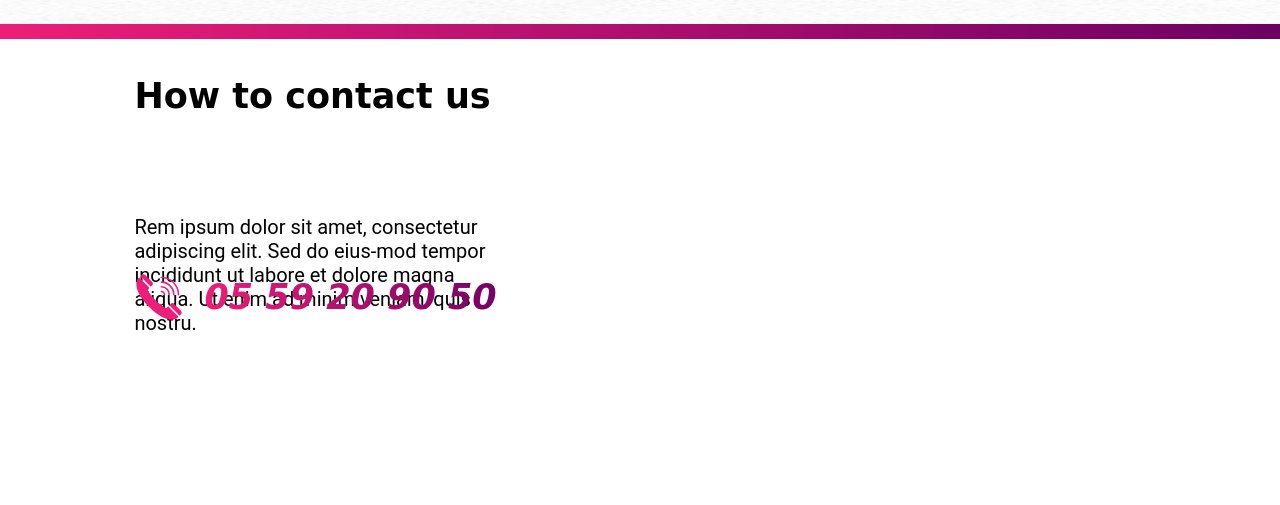
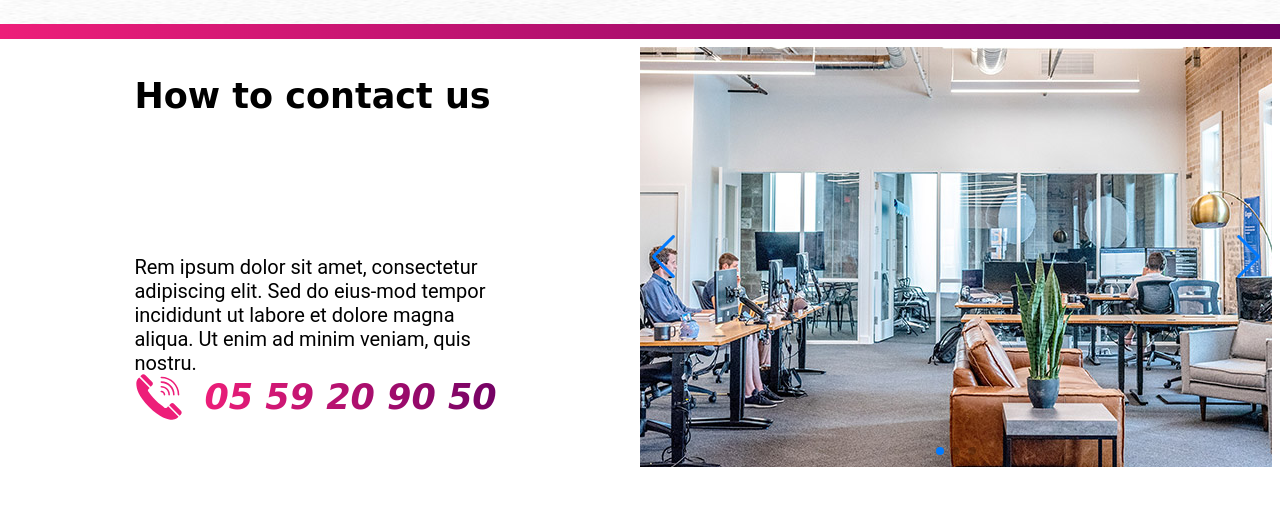
Before and after one commit to LOVE-Keqing/Redmoot, a plain HTML site: page CODE/index.html in a window 1280 px wide. Shown: the part 261-766 px from the top of the page. Drawn offline with nearby package versions, Linux system fonts and the light colour scheme.

Commit message:
Debut de la partie slider

```diff
--- a/CODE/index.html
+++ b/CODE/index.html
@@ -4,6 +4,7 @@
     <meta charset="utf-8">
     <title>Accueil</title>
     <link rel="stylesheet" href="styleAccueil.css">
+    <meta name="viewport" content="width=device-width, initial-scale=1, minimum-scale=1, maximum-scale=1" />
 </head>
 <body>
     <header>
@@ -38,6 +39,39 @@
             <p class="num">05 59 20 90 50</p>
           </div>
         </div>
+        <!--<link rel="stylesheet" href="https://cdn.jsdelivr.net/npm/swiper@9/swiper-bundle.min.css"/>
+        <script src="https://cdn.jsdelivr.net/npm/swiper@9/swiper-bundle.min.js">
+          const swiper = new Swiper('.swiper', {
+            direction: 'horizontal',
+            loop: true,
+
+            pagination: {
+              el: '.swiper-pagination',
+            },
+
+            navigation: {
+              nextEl: '.swiper-button-next',
+              prevEl: '.swiper-button-prev',
+            },
+          });
+        </script>
+        <div class="swiper">
+          <div class="swiper-wrapper">
+            <div class="swiper-slide"><img src="../ELEMENTS/photo1.jpg" class="photos" alt="Photo 1"></div>
+            <div class="swiper-slide"><img src="../ELEMENTS/photo2.jpg" class="photos" alt="Photo 2"></div>
+            <div class="swiper-slide"><img src="../ELEMENTS/photo3.jpg" class="photos" alt="Photo 3"></div>
+          </div>
+          <div class="swiper-pagination"></div>
+          <div class="swiper-button-prev"><img src="../ELEMENTS/chevron.svg"  class="chevron" alt="chevron"></div>
+          <div class="swiper-button-next"><img src="../ELEMENTS/chevron.svg"  class="chevron" alt="chevron"></div>
+        </div>-->
+        <swiper-container class="mySwiper" hash-navigation-watch-state="true" pagination="true" pagination-clickable="true" navigation="true" loop="true">
+          <swiper-slide><img src="../ELEMENTS/photo1.jpg" class="photos" alt="Photo 1"></swiper-slide>
+          <swiper-slide><img src="../ELEMENTS/photo2.jpg" class="photos" alt="Photo 2"></swiper-slide>
+          <swiper-slide><img src="../ELEMENTS/photo3.jpg" class="photos" alt="Photo 3"></swiper-slide>
+        </swiper-container>
+
+        <script src="https://cdn.jsdelivr.net/npm/swiper@9/swiper-element-bundle.min.js"></script>
       </div>
 
 
--- a/CODE/styleAccueil.css
+++ b/CODE/styleAccueil.css
@@ -96,7 +96,7 @@ header {
   .grille {
     display: grid;
     grid-template-columns: repeat(2, 1fr);
-    grid-template-rows: 300px 500px 200px;
+    grid-template-rows: 420px 500px 200px;
     justify-content: center;
     justify-items: center;
     text-align: left;
@@ -105,7 +105,7 @@ header {
   .grille-contact {
     display: grid;
     grid-template-columns: 1fr;
-    grid-template-rows: 100px 100px 100px;
+    grid-template-rows: 140px 140px 140px;
     justify-content: center;
     justify-items: center;
     text-align: left;
@@ -165,3 +165,24 @@ header {
     margin-left: 20px;
     align-items: center;
   }
+
+  swiper-container {
+    width: 100%;
+    height: 100%;
+  }
+
+  swiper-slide {
+    text-align: center;
+    font-size: 18px;
+    background: #fff;
+    display: flex;
+    justify-content: center;
+    align-items: center;
+  }
+
+  swiper-slide img {
+    display: block;
+    width: 100%;
+    height: 100%;
+    object-fit: cover;
+  }
```
